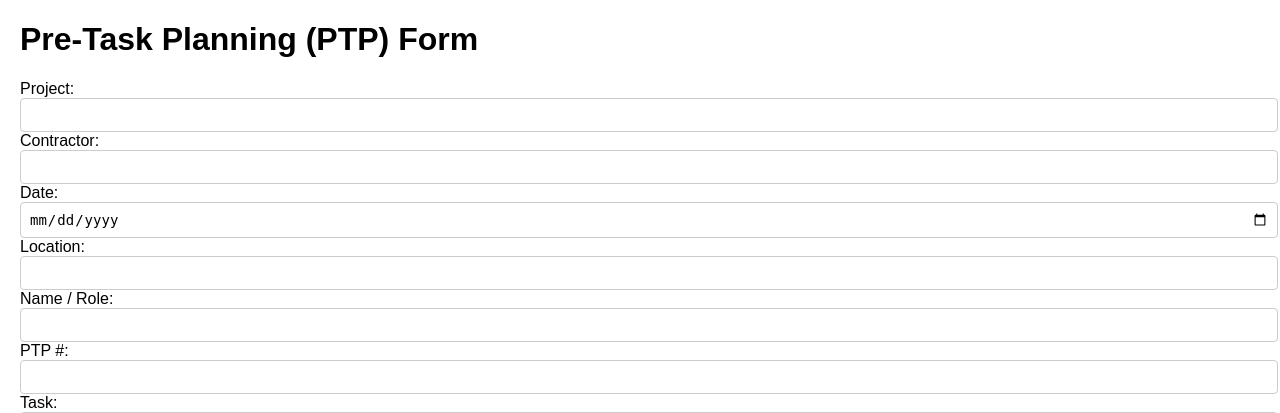
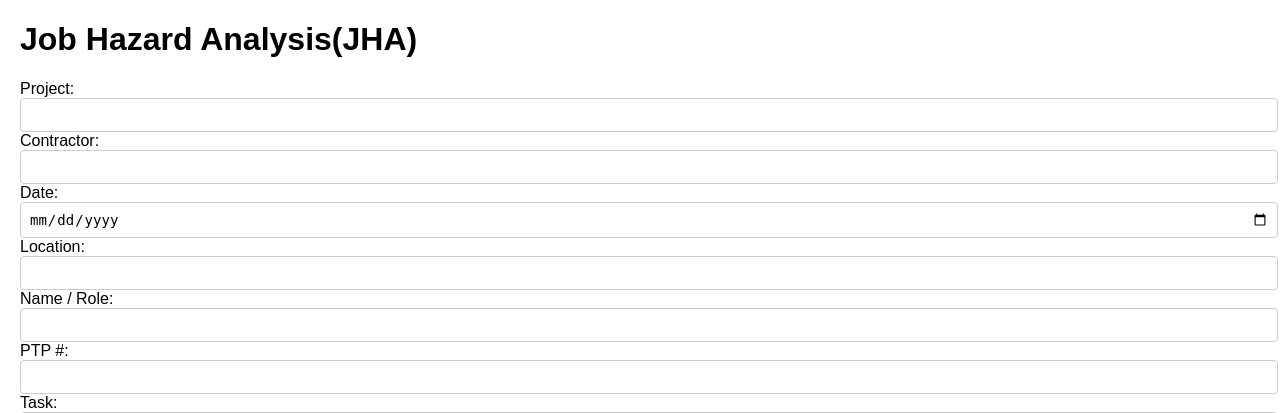
Before and after one commit to satak100/Web-Form-, a Flask app: page / in a window 1280 px wide. Shown: the top 413 px of the page. Run offline with Flask 3, Linux system fonts and the light colour scheme; some libraries are stand-ins or nearby versions.

Commit message:
Update form.html

```diff
--- a/templates/form.html
+++ b/templates/form.html
@@ -103,7 +103,7 @@
 <body>
 
     <form action="/submit" method="POST">
-            <h1>Pre-Task Planning (PTP) Form</h1>
+            <h1>Job Hazard Analysis(JHA)</h1>
             <div class="form-container">
                 <!-- First Row -->
                 <div class="row">
```
